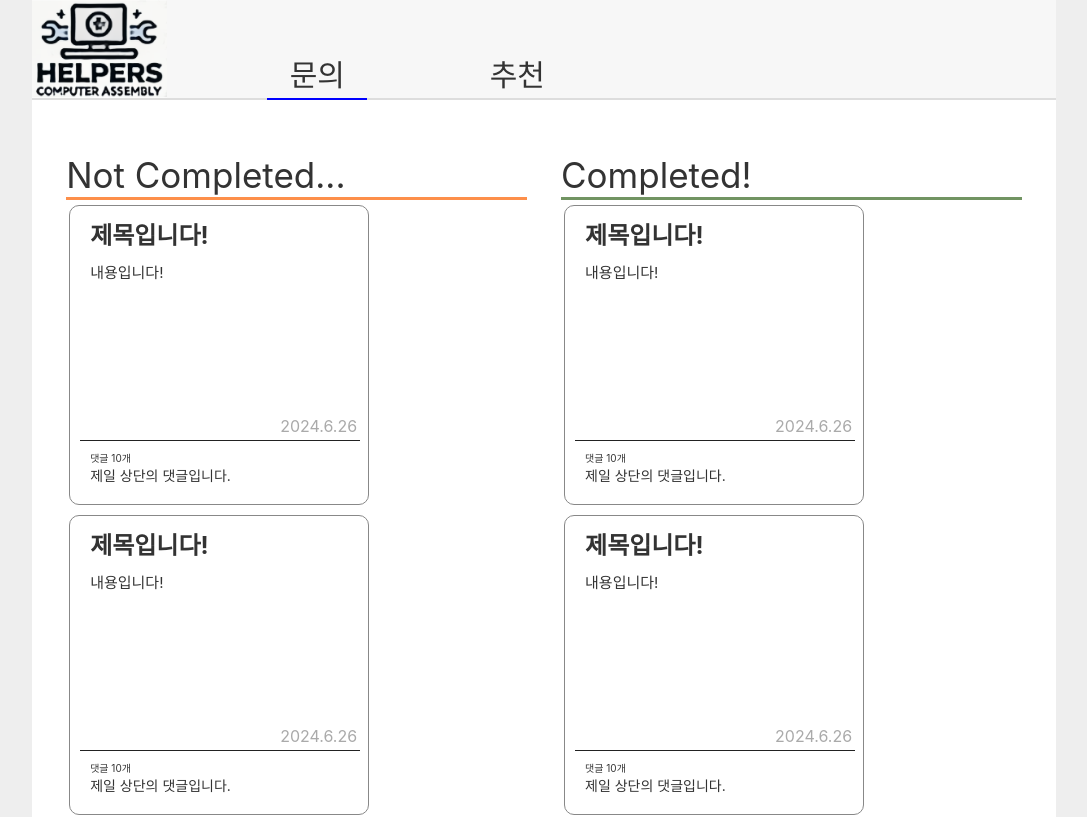
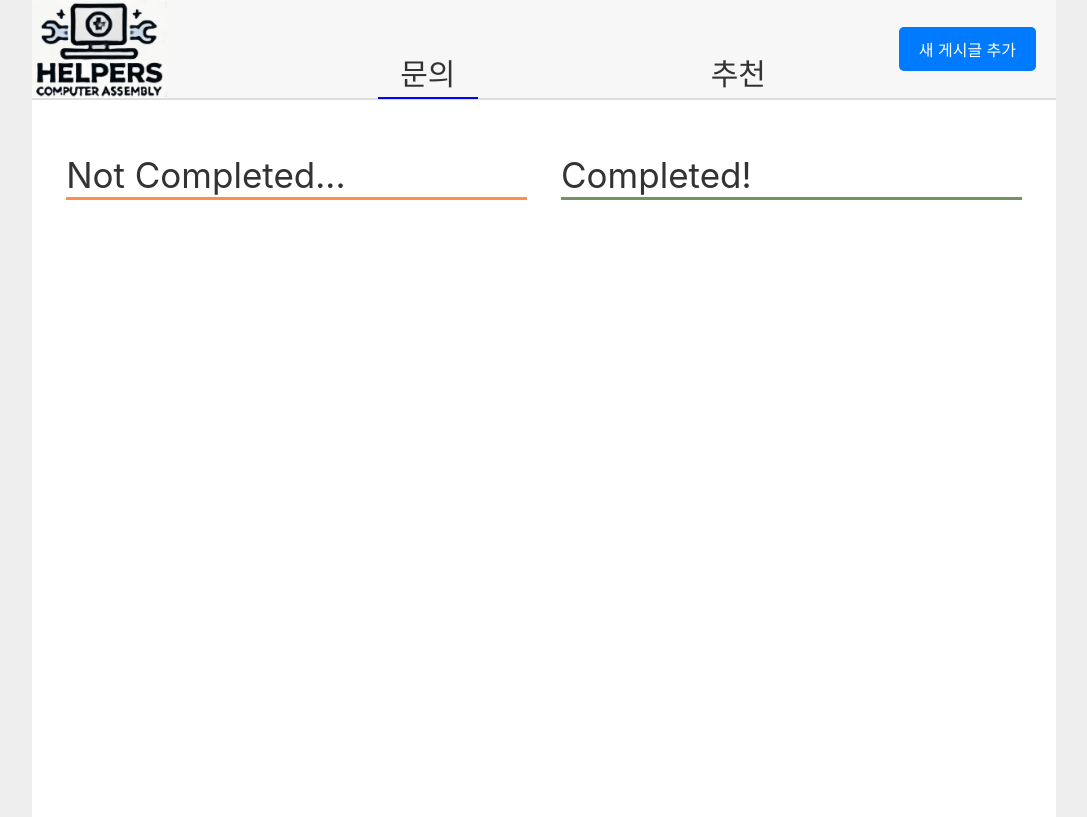
Before and after one commit to 1soo/ComposeHelpers, a React (Create React App) app: page / in a window 1280 px wide. Shown: the top 817 px of the page, without its empty margins (96-1183 px from the left). Built offline with nearby package versions, Linux system fonts and the light colour scheme; the HTML template or start-up script is replaced by a standard one.

Commit message:
게시글 추가 && item list 추가

```diff
--- /dev/null
+++ b/src/Post/Header.js
@@ -0,0 +1,27 @@
+import React from "react";
+import logo from '../img/logo.png';
+
+function Header(props) {
+    function MenuClickHandler(event) {
+        document.querySelectorAll('#menu').forEach((element) => {
+            element.style.borderBottom = 'none';
+        });
+        event.target.style.borderBottom = '2px solid blue';
+        if (event.target.innerText === '문의') {
+            props.MenuChangeHandler(true);
+        } else {
+            props.MenuChangeHandler(false);
+        }
+    }
+
+    return (
+        <div id='header'>
+            <div id="imgBox"><img src={logo} alt="logo"></img></div>
+            <div id="menu" onClick={MenuClickHandler} style={{ borderBottom: '2px solid blue' }}>문의</div>
+            <div id="menu" onClick={MenuClickHandler} >추천</div>
+            <button className="addPostBtn" onClick={props.openModal}>새 게시글 추가</button>
+        </div>
+    );
+}
+
+export default Header;
--- a/src/Post/PostMain.css
+++ b/src/Post/PostMain.css
@@ -11,6 +11,8 @@ body{
 /* 헤더 */
 #header{
     display: flex;
+    align-items: center;
+    justify-content: space-between;
     width: 80%;
     height: 100px;
     margin: 0px auto;
@@ -28,15 +30,31 @@ body{
 #header #menu{
     width: 100px;
     height: 50px;
-    margin-top: 50px;
-    margin-left: 100px;
     font-size: 30px;
     text-align: center;
     line-height: 50px;
-    &:hover{
-        font-size: 31px;
-        cursor: pointer;
-    }
+    margin-left: 100px;
+    margin-top: 50px;
+    cursor: pointer;
+}
+#header #menu:hover{
+    font-size: 31px;
+}
+
+/* 새 게시글 추가 버튼 */
+.addPostBtn {
+    background-color: #007bff;
+    color: white;
+    border: none;
+    padding: 10px 20px;
+    cursor: pointer;
+    border-radius: 5px;
+    font-size: 16px;
+    margin-right: 20px;
+}
+
+.addPostBtn:hover {
+    background-color: #0056b3;
 }
 
 /* 메인 */
@@ -94,11 +112,11 @@ body{
     height: 300px;
     border: 1px solid #888;
     border-radius: 10px;
-    &:hover{
-        cursor: pointer;
-        background-color: #eee;
-        border: 1px solid #333;
-    }
+}
+#postItem:hover{
+    cursor: pointer;
+    background-color: #eee;
+    border: 1px solid #333;
 }
 
 /* 게시글 아이템 내부 데이터 나타내기 */
@@ -137,3 +155,58 @@ body{
     font-size: 14px;
     padding-left: 10px;
 }
+
+/* 모달 스타일 */
+.modal {
+    position: fixed;
+    top: 0;
+    left: 0;
+    width: 100%;
+    height: 100%;
+    background-color: rgba(0, 0, 0, 0.5);
+    display: flex;
+    justify-content: center;
+    align-items: center;
+}
+
+.modal-content {
+    background-color: white;
+    padding: 20px;
+    border-radius: 5px;
+    width: 400px;
+    position: relative;
+}
+
+.close {
+    position: absolute;
+    top: 10px;
+    right: 10px;
+    cursor: pointer;
+    font-size: 20px;
+}
+
+.modal-content label {
+    display: block;
+    margin-top: 10px;
+}
+
+.modal-content input[type="text"], .modal-content textarea {
+    width: 100%;
+    padding: 5px;
+    margin-top: 5px;
+    margin-bottom: 10px;
+}
+
+.modal-content button {
+    background-color: #007bff;
+    color: white;
+    border: none;
+    padding: 10px 20px;
+    cursor: pointer;
+    border-radius: 5px;
+    font-size: 16px;
+}
+
+.modal-content button:hover {
+    background-color: #0056b3;
+}
--- a/src/Post/PostMain.js
+++ b/src/Post/PostMain.js
@@ -1,123 +1,149 @@
-import React, { useState } from "react";
+import React, { useState, useEffect } from "react";
 import './PostMain.css';
-import logo from '../img/logo.png';
+import Header from './Header';
 
-// 헤더 컴포넌트
-function Header(props){
-    function MenuClickHandler(event){
-        document.querySelectorAll('#menu').forEach((element)=>{
-            element.style.borderBottom = 'none';
-        });
-        event.target.style.borderBottom = '2px solid blue';
-        if(event.target.innerText === '문의'){
-            props.MenuChangeHandler(true);
-        }else{
-            props.MenuChangeHandler(false);
-        }
-    }
+function AskSection({ items }) {
+    const notCompletedItems = items.filter(item => !item.completed && item.section === 'ask');
+    const completedItems = items.filter(item => item.completed && item.section === 'ask');
 
-    return(
-        <div id='header'>
-            <div id="imgBox"><img src={logo} alt="logo"></img></div>
-            <div id="menu" onClick={MenuClickHandler} style={{borderBottom:'2px solid blue'}}>문의</div>
-            <div id="menu" onClick={MenuClickHandler} >추천</div>
-        </div>
-    )
-}
-
-// 문의 게시글 컴포넌트
-function AskSection(props){
-
-    return(
+    return (
         <>
             <div id="askSection">
                 <div id="title">Not Completed...</div>
                 <div id="listContainer">
-                    <PostItem />
-                    <PostItem />
-                    <PostItem />
-                    <PostItem />
+                    {notCompletedItems.map((item, index) => <PostItem key={index} item={item} />)}
                 </div>
             </div>
             <div id="askSection">
                 <div id="title">Completed!</div>
                 <div id="listContainer">
-                    <PostItem />
-                    <PostItem />
-                    <PostItem />
-                    <PostItem />
+                    {completedItems.map((item, index) => <PostItem key={index} item={item} />)}
                 </div>
             </div>
         </>
-    )
+    );
 }
 
-// 추천 게시글 컴포넌트
-function RecommendSection(props){
+function RecommendSection({ items }) {
+    const recommendItems = items.filter(item => item.section === 'recommend');
 
     return (
         <div id="recmSection">
             <div id="title">Recommend!</div>
             <div id="listContainer">
-                <PostItem />
-                <PostItem />
-                <PostItem />
-                <PostItem />
-                <PostItem />
-                <PostItem />
-                <PostItem />
-                <PostItem />
+                {recommendItems.map((item, index) => <PostItem key={index} item={item} />)}
             </div>
         </div>
-    )
+    );
 }
 
-// 게시글 아이템
-function PostItem(props){
+function AddPostModal({ onClose, onAdd }) {
+    const [title, setTitle] = useState('');
+    const [content, setContent] = useState('');
+    const [isCompleted, setIsCompleted] = useState(false);
+    const [section, setSection] = useState('ask');
 
-    function getDate(){
-        let now = new Date();
-        let year = now.getFullYear();
-        let month = now.getMonth() + 1;
-        let date = now.getDate();
-        return year + '.' + month + '.' + date;
+    function getDate() {
+        let date = new Date();
+        let year = date.getFullYear();
+        let month = date.getMonth() + 1;
+        let day = date.getDate();
+        return `${year}.${month}.${day}`;
     }
 
-    let itemObject = {
-        title: '제목입니다!',
-        content: '내용입니다!',
-        date: getDate(),
-        commentCnt: 10,
-        topComment: '제일 상단의 댓글입니다.'
+    function handleAddPost() {
+        const newItem = {
+            title:title,
+            content:content,
+            date: getDate(),
+            commentCnt: 0,
+            topComment: '',
+            completed: isCompleted,
+            section:section
+        };
+        onAdd(newItem);
+        onClose();
     }
 
-    return(
-        <div id="postItem">
-              <div id="itemTitle">{itemObject.title}</div>
-              <div id="itemContent">{itemObject.content}</div>
-              <div id="itemDate">{itemObject.date}</div>
-              <div id="itemCommentCnt">{'댓글 ' + itemObject.commentCnt + '개'}</div>
-              <div id="itemTopComment">{itemObject.topComment}</div>
+    return (
+        <div className="modal">
+            <div className="modal-content">
+                <span className="close" onClick={onClose}>&times;</span>
+                <h2>새 게시글 추가</h2>
+                <label>제목:</label>
+                <input type="text" value={title} onChange={(e) => setTitle(e.target.value)} />
+                <label>내용:</label>
+                <textarea value={content} onChange={(e) => setContent(e.target.value)}></textarea>
+                {section === "ask" &&
+                    <div >
+                        <label>완료 여부:</label>
+                        <input type="checkbox" checked={isCompleted} onChange={(e) => setIsCompleted(e.target.checked)} />
+                    </div>
+                }
+                <label>섹션:</label>
+                <select value={section} onChange={(e) => setSection(e.target.value)}>
+                    <option value="ask">문의</option>
+                    <option value="recommend">추천</option>
+                </select>
+                <button onClick={handleAddPost}>추가</button>
+            </div>
         </div>
-    )
+    );
 }
 
-// 메인 컴포넌트
-function PostMain(props){
+function PostItem({ item }) {
+    return (
+        <div id="postItem">
+            <div id="itemTitle">{item.title}</div>
+            <div id="itemContent">{item.content}</div>
+            <div id="itemDate">{item.date}</div>
+            <div id="itemCommentCnt">{'댓글 ' + item.commentCnt + '개'}</div>
+            <div id="itemTopComment">{item.topComment}</div>
+        </div>
+    );
+}
+
+function PostMain(props) {
     const [isAsk, setIsAsk] = useState(true);
+    const [items, setItems] = useState([]);
+    const [isModalOpen, setIsModalOpen] = useState(false);
 
-    function MenuChangeHandler(bool){
+    useEffect(() => {
+        const storedItems = localStorage.getItem('items');
+        if (storedItems) {
+            setItems(JSON.parse(storedItems));
+        }
+    }, []);
+
+    useEffect(() => {
+        localStorage.setItem('items', JSON.stringify(items));
+    }, [items]);
+
+    function MenuChangeHandler(bool) {
         setIsAsk(bool);
     }
 
-    return(
+    function handleAddPost(newItem) {
+        setItems([...items, newItem]);
+    }
+
+    function openModal() {
+        setIsModalOpen(true);
+    }
+
+    function closeModal() {
+        setIsModalOpen(false);
+    }
+
+    return (
         <>
-            <Header MenuChangeHandler={MenuChangeHandler} />
+            <Header MenuChangeHandler={MenuChangeHandler} openModal={openModal} />
             <div id="main">
-                {(isAsk) ? <AskSection /> : <RecommendSection />}
+                {isAsk ? <AskSection items={items} /> : <RecommendSection items={items} />}
+                {isModalOpen && <AddPostModal onClose={closeModal} onAdd={handleAddPost} />}
             </div>
         </>
-    )
+    );
 }
 
 export default PostMain;
```
